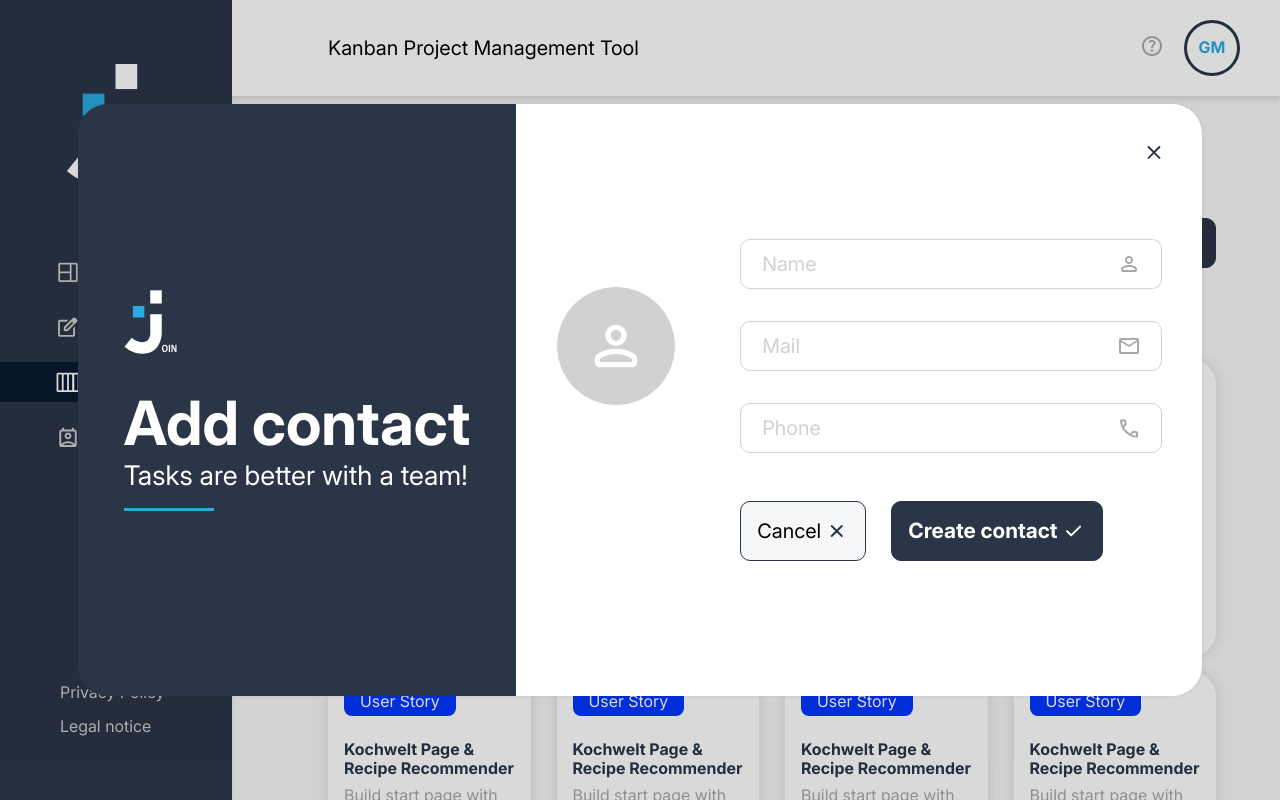
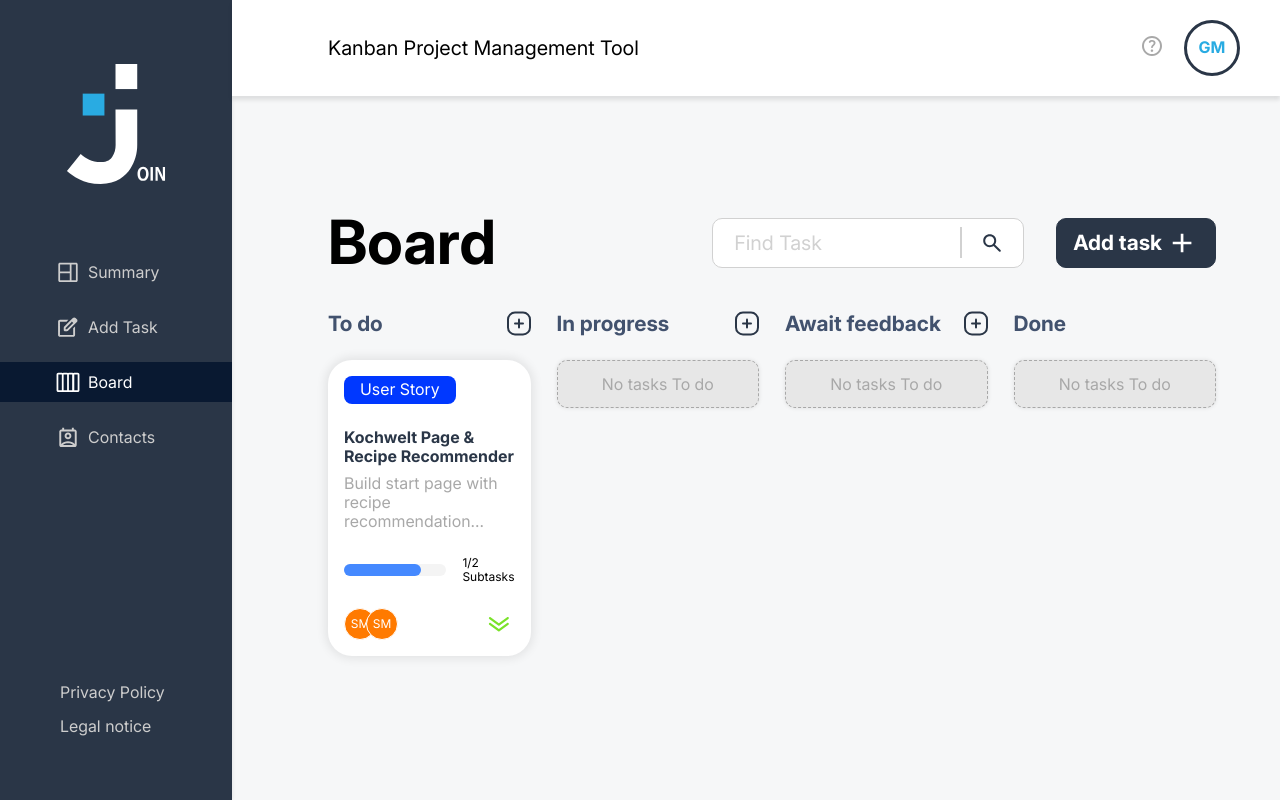
Before and after one commit to mahapiri/join-frontend, an Angular app: page /board in a window 1280 px wide. Built offline with nearby package versions, Linux system fonts and the light colour scheme.

Commit message:
edited board component for drag and grop

```diff
--- a/src/app/app.component.ts
+++ b/src/app/app.component.ts
@@ -17,12 +17,12 @@ import { AddContactComponent } from './popups/add-contact/add-contact.component'
 })
 export class AppComponent {
   title = 'Join';
-  isPopup: boolean = true;
+  isPopup: boolean = false;
   isAddTask: boolean = false;
   isCard: boolean = false;
   isAdding: boolean = false;
-  isAddContact: boolean = true;
-  isEditContact: boolean = false;
+  isAddContact: boolean = false;
+  isEditContact: boolean = true;
 
   close() {
     this.isPopup = false;
--- a/src/app/board/card/card.component.ts
+++ b/src/app/board/card/card.component.ts
@@ -1,4 +1,4 @@
-import { Component } from '@angular/core';
+import { Component, Input } from '@angular/core';
 @Component({
   selector: 'app-card',
   standalone: true,
--- a/src/app/board/distribution/distribution.component.html
+++ b/src/app/board/distribution/distribution.component.html
@@ -3,16 +3,12 @@
         <div class="header">
             <p class="p-bold">{{ status.label }}</p>
             <ng-container *ngIf="status.label !== 'Done'">
-                <img *ngIf="!status.isAdding"
-                     (mouseover)="onMouseOver(status)"
-                     (mouseout)="onMouseLeave(status)"
-                     (click)="toggleAddTask(status)"
-                     [src]="status.isHovered ? 'assets/img/plus/hover.svg' : 'assets/img/plus/default.svg'"
-                     alt="Add Task">
-                <img *ngIf="status.isAdding"
-                     (click)="toggleAddTask(status)"
-                     src="assets/img/plus/active.svg"
-                     alt="Add Task">
+                <img *ngIf="!status.isAdding" (mouseover)="onMouseOver(status)" (mouseout)="onMouseLeave(status)"
+                    (click)="toggleAddTask(status)"
+                    [src]="status.isHovered ? 'assets/img/plus/hover.svg' : 'assets/img/plus/default.svg'"
+                    alt="Add Task">
+                <img *ngIf="status.isAdding" (click)="toggleAddTask(status)" src="assets/img/plus/active.svg"
+                    alt="Add Task">
             </ng-container>
         </div>
         <div class="task-container">
@@ -21,13 +17,10 @@
             </div>
             <div class="task-content" *ngFor="let task of status.tasks">
                 <!-- {{ task }} -->
-                <app-card></app-card>
-                <app-card></app-card>
-                <app-card></app-card>
-                <app-card></app-card>
-                <app-card></app-card>
-                <app-card></app-card>
-                <app-card></app-card>
+                <div (dr)="startDragging()" [class.rotate]="isDragging">
+                    <app-card></app-card>
+                </div>
+                <div class="dragbox" *ngIf="isDragging"></div>
             </div>
         </div>
     </div>
--- a/src/app/board/distribution/distribution.component.scss
+++ b/src/app/board/distribution/distribution.component.scss
@@ -23,14 +23,6 @@
     img {
         @include transition-100;
         cursor: pointer;
-
-        // &:hover {
-        //     content: url(../../../assets/img/plus/hover.svg);
-        // }
-
-        // &:active {
-        //     content: url(../../../assets/img/plus/active.svg);
-        // }
     }
 }
 
@@ -43,7 +35,7 @@
 .no-task-content {
     height: 48px;
     border-radius: 10px;
-    border: 1px dotted var(--input-divider);
+    border: 1px dashed var(--input-divider);
     background-color: var(--notask-card);
     @include box-shadow;
     display: flex;
@@ -55,3 +47,14 @@
         cursor: default;
     }
 }
+
+.dragbox {
+    height: 200px;
+    border-radius: 10px;
+    border: 1px dashed var(--input-divider);
+}
+
+.rotate {
+    transform-origin: left bottom;
+    transform: rotate(3deg);
+}
--- a/src/app/board/distribution/distribution.component.ts
+++ b/src/app/board/distribution/distribution.component.ts
@@ -1,21 +1,31 @@
 import { CommonModule } from '@angular/common';
 import { Component } from '@angular/core';
 import { CardComponent } from '../card/card.component';
+import {
+  CdkDragDrop,
+  CdkDrag,
+  CdkDropList,
+  CdkDropListGroup,
+  moveItemInArray,
+  transferArrayItem,
+} from '@angular/cdk/drag-drop';
 
 @Component({
   selector: 'app-distribution',
   standalone: true,
-  imports: [CommonModule, CardComponent],
+  imports: [CommonModule, CardComponent, CdkDropListGroup, CdkDropList, CdkDrag],
   templateUrl: './distribution.component.html',
   styleUrls: ['./distribution.component.scss']
 })
 export class DistributionComponent {
   taskStatuses = [
     { label: 'To do', isHovered: false, isAdding: false, tasks: ['1'] },
-    { label: 'In progress', isHovered: false, isAdding: false, tasks: ['1'] },
-    { label: 'Await feedback', isHovered: false, isAdding: false, tasks: ['1'] },
-    { label: 'Done', tasks: ['1'] },
+    { label: 'In progress', isHovered: false, isAdding: false, tasks: [] },
+    { label: 'Await feedback', isHovered: false, isAdding: false, tasks: [] },
+    { label: 'Done', tasks: [] },
   ];
+
+  isDragging: boolean = false;
 
 
   onMouseOver(status: any) {
@@ -31,4 +41,8 @@ export class DistributionComponent {
   toggleAddTask(status: any) {
     status.isAdding = !status.isAdding;
   }
+
+  startDragging() {
+    this.isDragging = true;
+  }
 }
```
